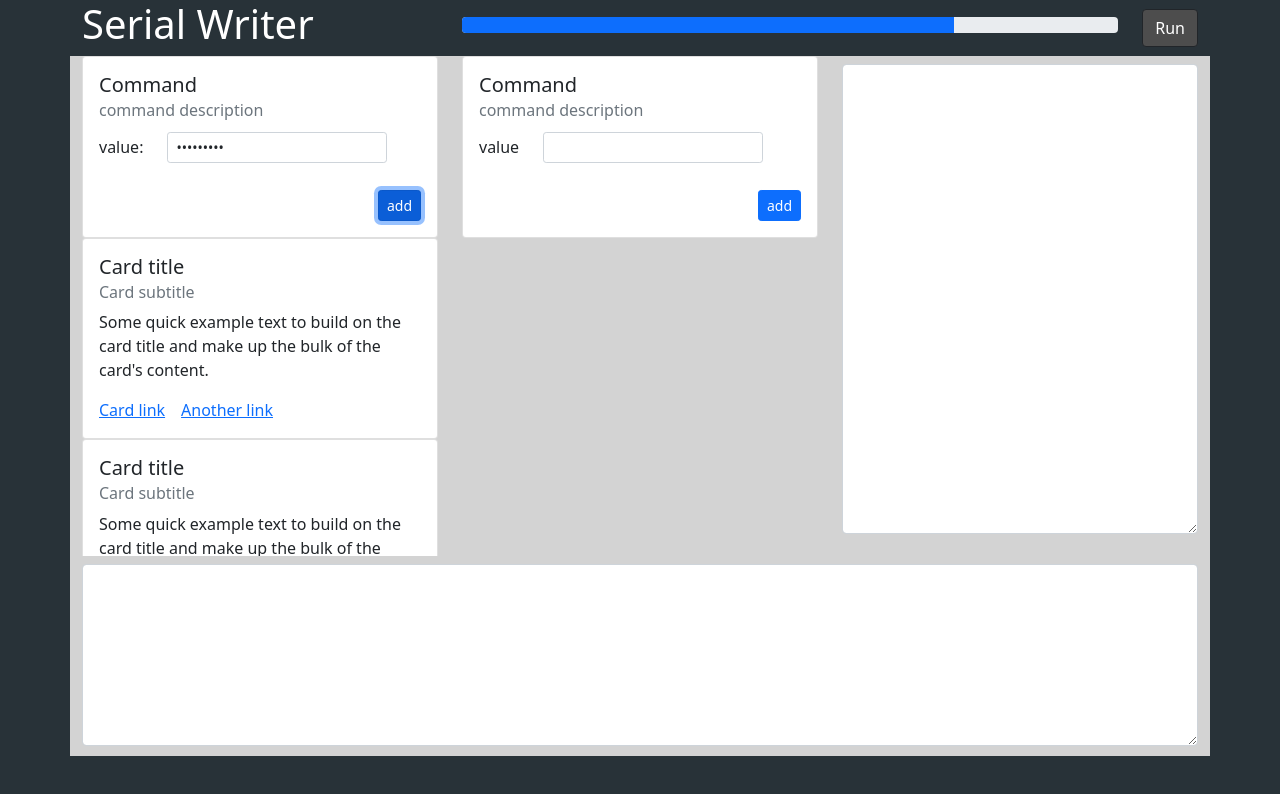
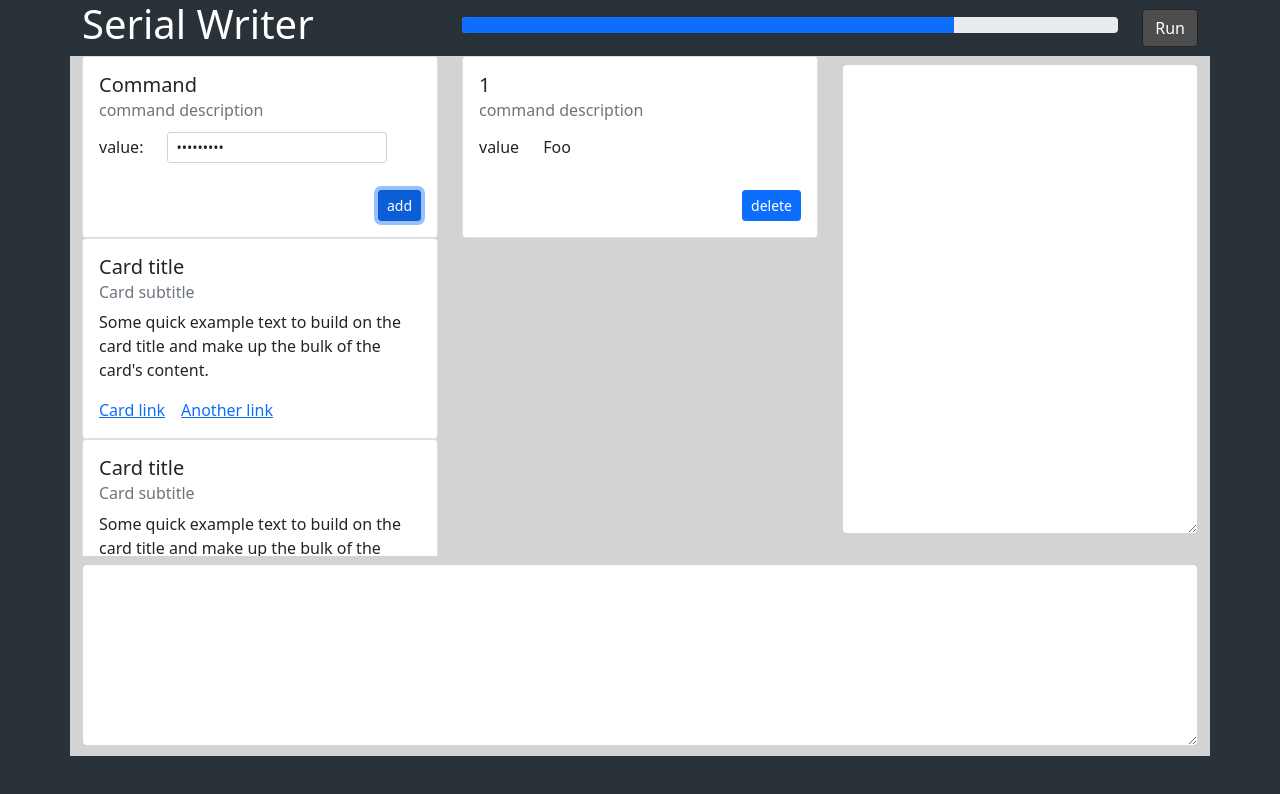
Before and after one commit to kyuvie/SerialWriter, a Next.js app: page / in a window 1280 px wide. Both pictures are taken after typing "Sample123" into the empty fields and a click on the button "add". Shown: the top 794 px of the page. Built offline with nearby package versions, Linux system fonts and the light colour scheme.

Commit message:
add delete func

```diff
--- a/components/MiddleCard.jsx
+++ b/components/MiddleCard.jsx
@@ -11,6 +11,7 @@ class MiddleCard extends React.Component {
 
         this.toGreen = this.toGreen.bind(this)
         this.toRed = this.toRed.bind(this)
+        this.deleteSelfFromParentList = this.deleteSelfFromParentList.bind(this)
     }
 
     toGreen() {
@@ -25,22 +26,28 @@ class MiddleCard extends React.Component {
         }})
     }
 
+    deleteSelfFromParentList() {
+        console.log('DelteSelfFromParentList')
+        console.log(this.props.id)
+        this.props.deleteFunc(this.props.id)
+    }
+
     render() {
         return (<div className="card" style={this.state.style}>
             <div className="card-body">
-                <h5 className="card-title">Command</h5>
+                <h5 className="card-title">{this.props.id}</h5>
                 <h6 className="card-subtitle mb-2 text-muted">command description</h6>
                 <div className="row align-items-center">
                     <div className="col-auto">
                         <label htmlFor="inputPassword6" className="col-form-label">value</label>
                     </div>
                     <div className="col-auto">
-                        <input type="password" id="inputPassword6" className="form-control form-control-sm" aria-describedby="passwordHelpInline" />
+                        <div type="password" id="inputPassword6" > Foo </div>
                     </div>
                 </div>
                 <div className="row align-items-center justify-content-end pt-4">
                     <div className="col-auto">
-                        <button type="button" className="btn btn-primary btn-sm">add</button>
+                        <button type="button" className="btn btn-primary btn-sm" onClick={this.deleteSelfFromParentList}>delete</button>
                     </div>
                 </div>
             </div>
--- a/pages/index.js
+++ b/pages/index.js
@@ -5,43 +5,65 @@ import MiddleCard from '../components/MiddleCard'
 
 
 class Home extends React.Component {
-  static id = 0
   constructor(props) {
     super(props)
     this.state = {
-      middleCards: []
+      middleCards: new Map()
     }
 
     this.addToMiddleCards = this.addToMiddleCards.bind(this)
     this.asyncRun = this.asyncRun.bind(this)
+    this.deleteMiddleCardCallback = this.deleteMiddleCardCallback.bind(this)
 
-    this.cardsRefMap = new Map()
+    this.id = 0
+  }
+
+  addToMiddleCards() {
+    this.id += 1
+
+    const ref = createRef()
+    const middleCard = <MiddleCard ref={ref} key={this.id} id={this.id} deleteFunc={this.deleteMiddleCardCallback} />
+
+    console.log('add:')
+    console.log(this.id)
+
+    this.setState(
+      (state, props) => {
+        return { middleCards: state.middleCards.set(this.id, {ref, middleCard}) }
+      }
+    )
+
 
   }
 
-  addToMiddleCards() {
-    const ref = createRef()
-    this.cardsRefMap.set(Home.id, ref)
-    const middleCard = <MiddleCard ref={ref} key={Home.id} />
-    this.setState(
-      { middleCards: [...this.state.middleCards, middleCard] }
-    )
-
-    Home.id += 1
-  }
-
   async asyncRun() {
-    for (const [i, card] of this.cardsRefMap) {
+    for (const [i, card] of this.state.middleCards) {
       if (i % 2 == 0) {
-        card.current.toGreen()
+        card.ref.current.toGreen()
       }
       else {
-        card.current.toRed()
+        card.ref.current.toRed()
       }
     }
   }
 
+  deleteMiddleCardCallback(key) {
+    console.log(this.state.middleCards)
+
+    console.log(this.state.middleCards.delete(key))
+    this.setState((state, props) => {
+      return { middleCards: new Map(state.middleCards) }
+    })
+  }
+
   render() {
+
+    const tmpMiddleCards = []
+
+    for (const [i, card] of this.state.middleCards) {
+      tmpMiddleCards.push(card.middleCard)
+    }
+
     return (
       <div style={{ backgroundColor: '#283238' }}>
         <Head>
@@ -148,7 +170,7 @@ class Home extends React.Component {
                   tabIndex="0"
                   style={{ height: "500px" }}
                 >
-                  {this.state.middleCards}
+                  {tmpMiddleCards}
 
                 </div>
               </div>
```
